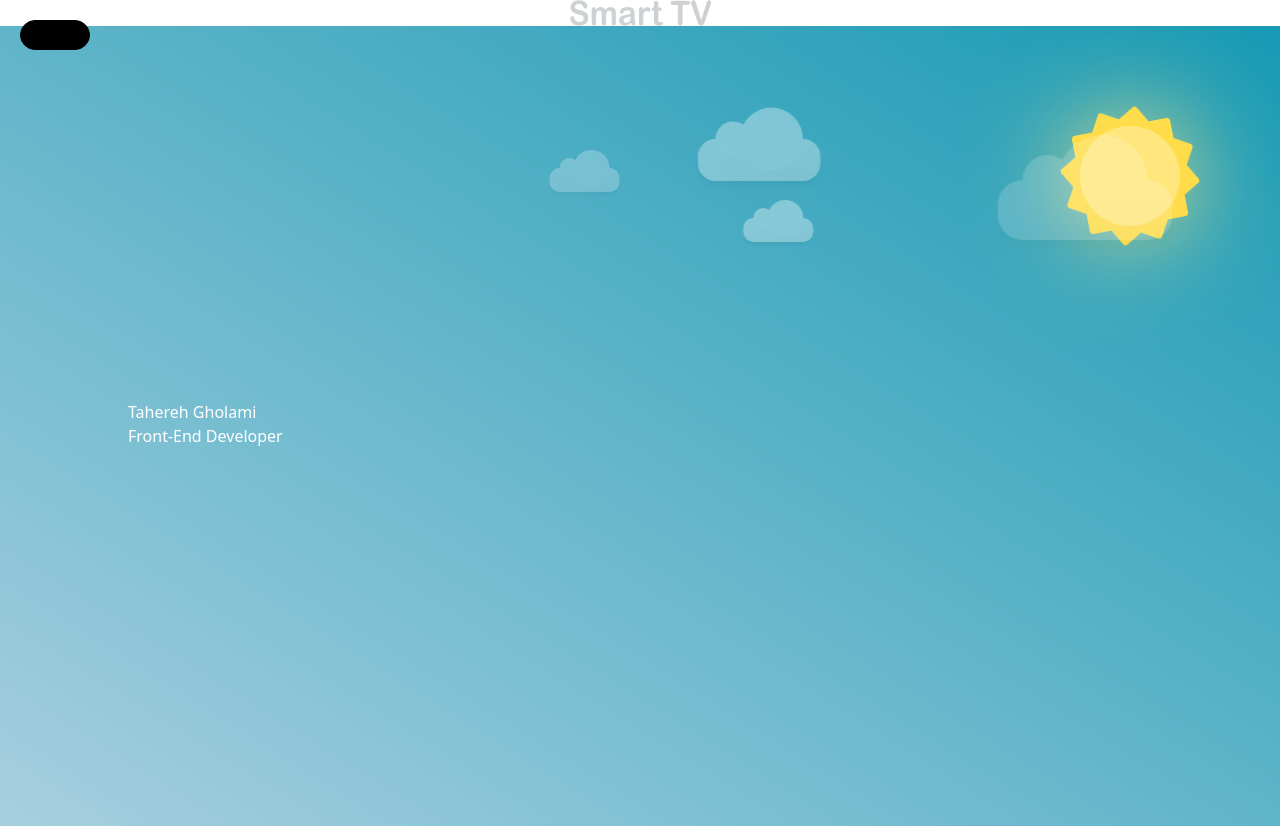
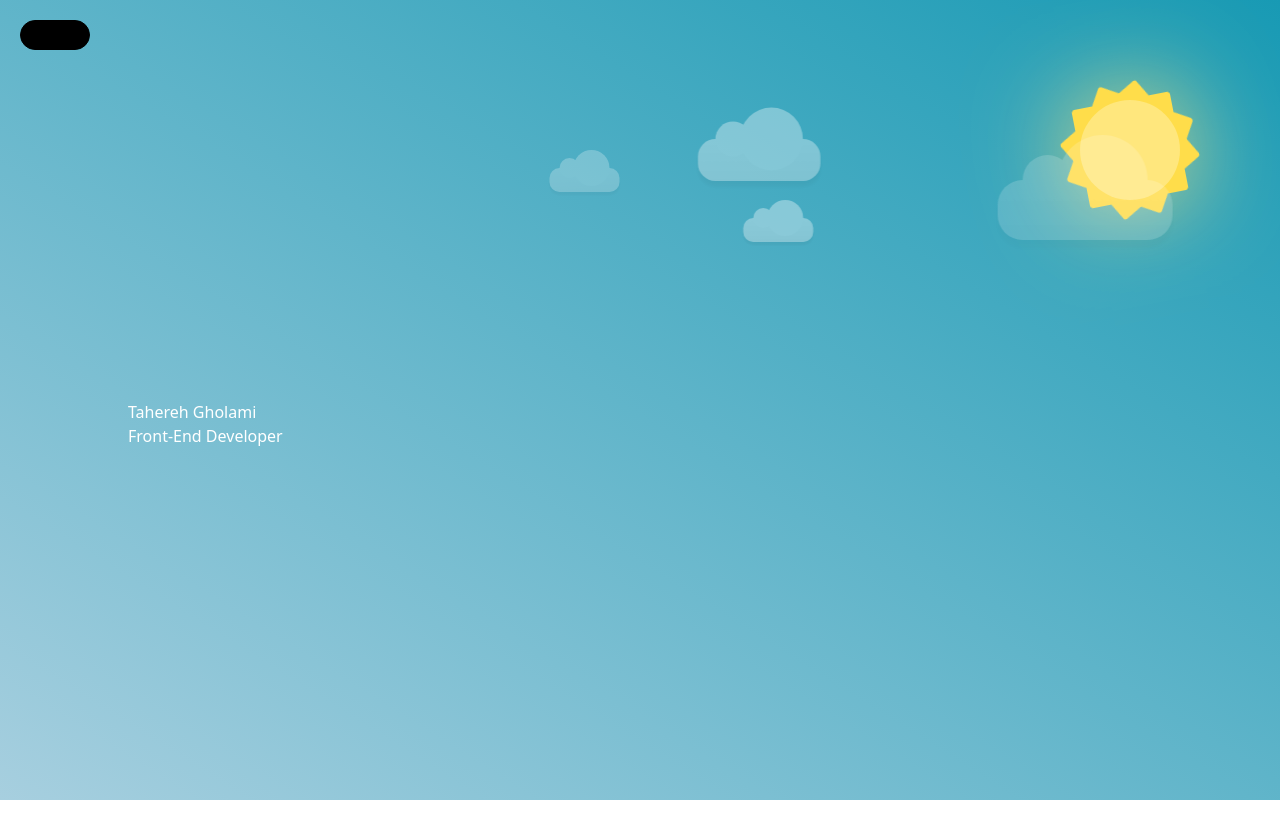
Before and after one commit to TahereGmi/TahereGmi.github.io, a Next.js app: page / in a window 1280 px wide. After the commit the page ends 800 px from the top, so only its background shows below. Built offline with nearby package versions, Linux system fonts and the light colour scheme.

Commit message:
Remove icon

```diff
--- a/pages/index.tsx
+++ b/pages/index.tsx
@@ -3,7 +3,7 @@ import Night from '@/components/Night'
 import Day from '@/components/Day'
 import ToggleTime from '@/components/ToggleTime';
 import Introduction from '@/components/Introduction';
-import Icon from '@/public/img/smart-logo.svg';
+// import Icon from '@/public/img/smart-logo.svg';
 
 
 const Home: FC = () =>{
@@ -28,7 +28,7 @@ const Home: FC = () =>{
   return (
   <main className={`flex min-h-screen flex-col items-center justify-between`}>
     <ToggleTime toggleToNight={skyTheme} onClick={() => changeTheme()}/>
-    <Icon />
+    {/* <Icon /> */}
     {skyTheme === null ? <div>Loading</div> : skyTheme ? <Day /> : <Night />}
     <Introduction />
   </main>
```
